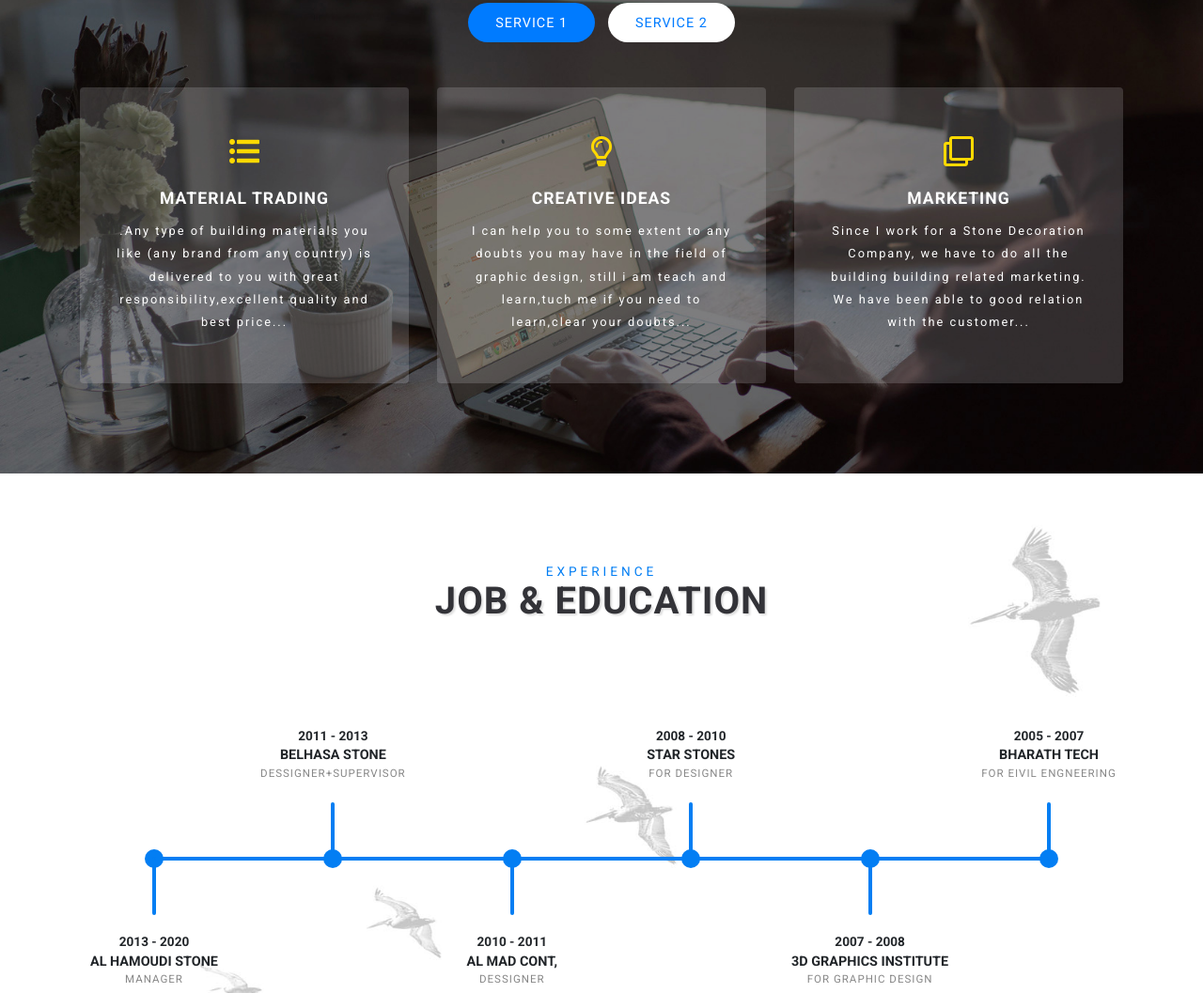
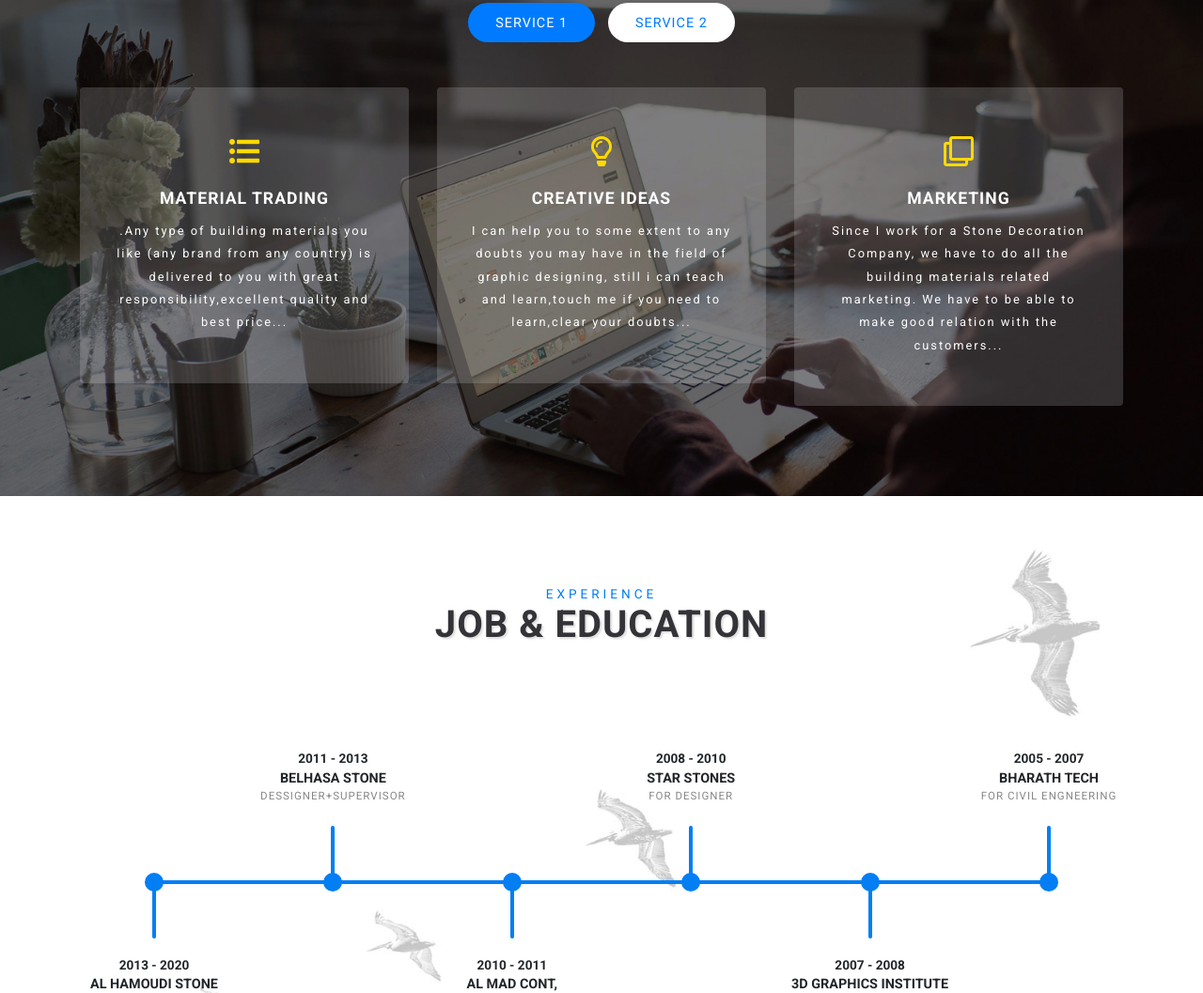
Before and after one commit to hashim123web/hashim-statics-web-site, a plain HTML site: page index.html in a window 1280 px wide. Shown: the part 1321-2378 px from the top of the page at 94% size. Drawn offline with Linux system fonts and the light colour scheme.

Commit message:
Update index.html

```diff
--- a/index.html
+++ b/index.html
@@ -213,7 +213,7 @@
                                                 <div class="card-body">
                                                     <i class="far fa-lightbulb mb-4"></i>
                                                     <h5 class="card-title text-uppercase">Creative Ideas</h5>
-                                                    <p class="card-text">I can help you to some extent to any doubts you may have in the field of graphic design, still i am teach and learn,tuch
+                                                    <p class="card-text">I can help you to some extent to any doubts you may have in the field of graphic designing, still i can teach and learn,touch
                                                     me if you need to learn,clear your doubts...</p>
                                                 </div>
                                             </div>
@@ -224,8 +224,8 @@
                                                 <div class="card-body">
                                                     <i class="far fa-clone mb-4"></i>
                                                     <h5 class="card-title text-uppercase">Marketing</h5>
-                                                    <p class="card-text">Since I work for a Stone Decoration Company, we have to do all the building building related marketing. We have been
-                                                    able to good relation with the customer...</p>
+                                                    <p class="card-text">Since I work for a Stone Decoration Company, we have to do all the building materials related marketing. We have to be
+                                                    able to make good relation with the customers...</p>
                                                 </div>
                                             </div>
 
@@ -849,7 +849,7 @@
 
                 {
                     date: '2005 - 2007',
-                    content: 'BHARATH TECH  <small>For EIVIL ENGNEERING</small>'
+                    content: 'BHARATH TECH  <small>For CIVIL ENGNEERING</small>'
                 },
             ];
 
```
